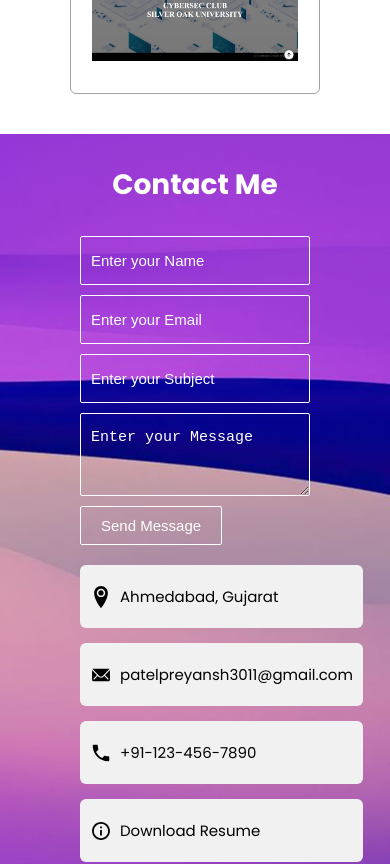
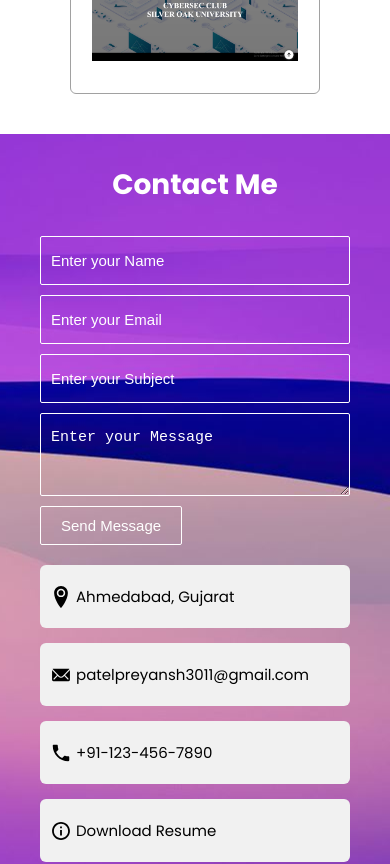
Before and after one commit to PatelPreyansh30/preyansh-website, a Next.js app: page / in a window 390 px wide. Shown: the part 3380-4244 px from the top of the page. Built offline with nearby package versions, Linux system fonts and the light colour scheme.

Commit message:
contact me responsive layout

```diff
--- a/components/Contact.tsx
+++ b/components/Contact.tsx
@@ -47,17 +47,17 @@ const Contact = () => {
         </div>
         <div className="contact-sun-sec-main">
           <p className="contact-sub-sec-text">
-            <ImLocation2 style={{ marginRight: "8px" }} /> Ahmedabad, Gujarat
+            <ImLocation2 /> Ahmedabad, Gujarat
           </p>
           <p className="contact-sub-sec-text">
-            <IoIosMail style={{ marginRight: "8px" }} />{" "}
+            <IoIosMail />{" "}
             patelpreyansh3011@gmail.com
           </p>
           <p className="contact-sub-sec-text">
-            <IoMdCall style={{ marginRight: "8px" }} /> +91-123-456-7890
+            <IoMdCall /> +91-123-456-7890
           </p>
           <p className="contact-sub-sec-text">
-            <IoMdInformationCircleOutline style={{ marginRight: "8px" }} />{" "}
+            <IoMdInformationCircleOutline />{" "}
             Download Resume
           </p>
         </div>
--- a/styles/contact.css
+++ b/styles/contact.css
@@ -55,8 +55,10 @@
 }
 
 .contact-sub-sec-text {
+    width: 100%;
     display: flex;
     align-items: center;
+    overflow-wrap: anywhere;
     font-size: 15px;
     margin-bottom: 15px;
     padding: 20px 10px;
@@ -68,9 +70,23 @@
 
 .contact-sub-sec-text>svg {
     font-size: 22px;
+    margin-right: 4px;
 }
 
 .contact-sub-sec-text:hover {
     color: rgb(173, 22, 173);
     transition: 0.4s;
 }
+
+@media screen and (max-width: 1024px) and (min-width: 300px) {
+    .contact-sun-sec-main {
+        display: flex;
+        flex-direction: column;
+        flex: 100%;
+        margin: 10px;
+    }
+
+    .contact-sec-main {
+        padding: 30px;
+    }
+}
```
